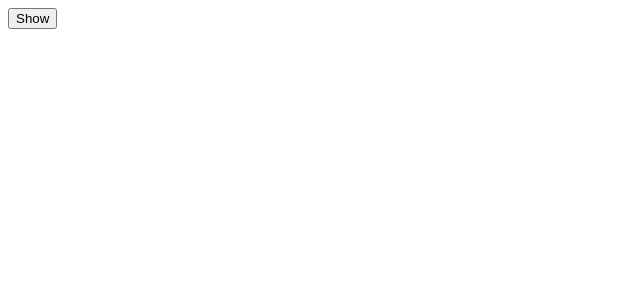
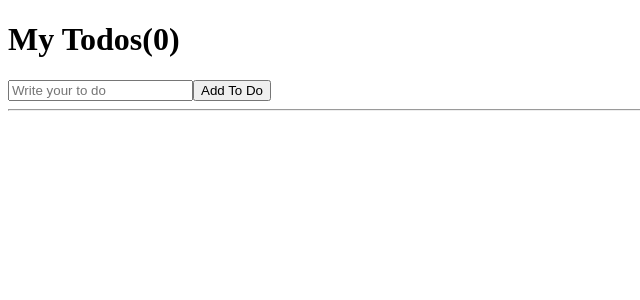
Before and after one commit to boy1434/CoodingNunaStudy, a React (Create React App) app: page / in a window 1280 px wide. Shown: the top 300 px of the page, without its empty margins (0-640 px from the left). Built offline with nearby package versions, Linux system fonts and the light colour scheme.

Commit message:
toDos 의 array를 가져와서 li로 UI보이게하기

```diff
--- a/src/App.js
+++ b/src/App.js
@@ -1,20 +1,35 @@
-import { useEffect, useState } from "react";
-
-function Hello() {
-  useEffect(() => {
-    console.log("created :)");
-    return () => console.log("destroyed");
-  }, []);
-  return <h1>Hello</h1>
-}
+import { useState } from "react";
 
 function App() {
-  const [showing, setShowing] = useState(false);
-  const onClick = () => setShowing((prev) => !prev);
+  const [toDo, setToDo] = useState("");
+  const [toDos, setToDos] = useState([]);
+  const onChange = (event) => setToDo(event.target.value);
+  const onSubmit = (event) => {
+    event.preventDefault();
+    if (toDo === "") {
+      return;
+    }
+    setToDos((currentArray) => [toDo, ...currentArray])
+    setToDo("");
+  };
+  console.log(toDos);
   return (
     <div>
-      {showing ? <Hello/> : null}
-      <button onClick={onClick}>{showing ? "Hide" : "Show"}</button>
+      <h1>My Todos({toDos.length})</h1>
+     <form onSubmit={onSubmit}>
+      <input
+        onChange={onChange}
+        value={toDo}
+        type="text"
+        placeholder="Write your to do"
+        />
+        <button>Add To Do</button>
+     </form>
+     <hr />
+      <ul>
+      {toDos.map((item, index) =>
+      <li key={index}>{item}</li>)}
+      </ul>
     </div>
   );
 }
```
